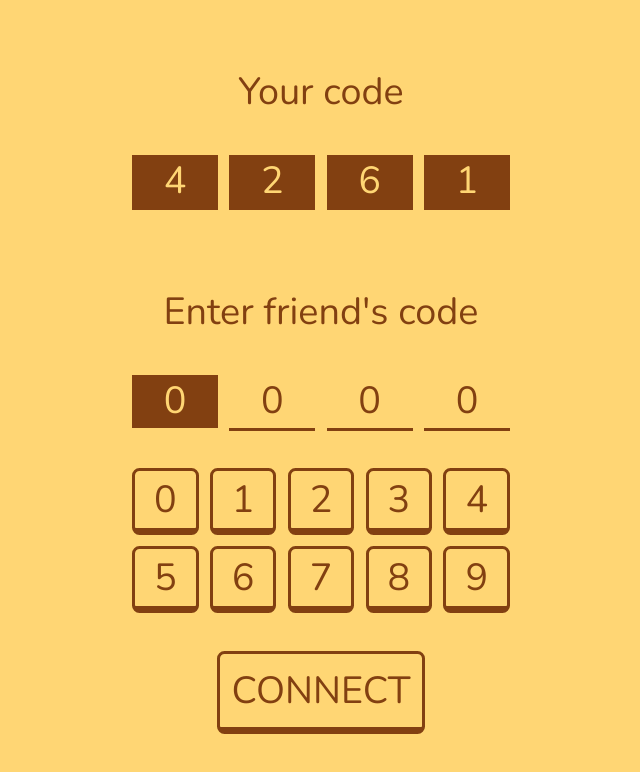
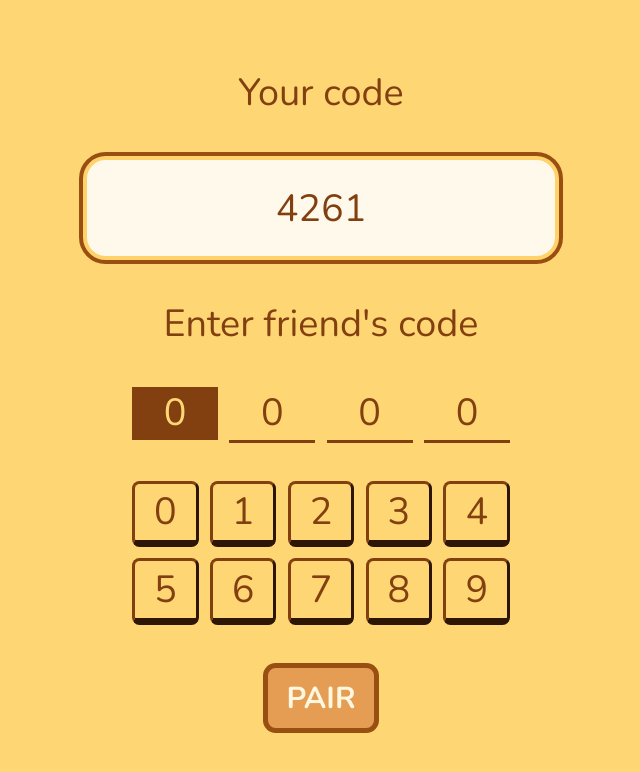
Before and after one commit to marinm/connect-four, a React (Vite) app: page / in a window 1280 px wide. Shown: the top 772 px of the page, without its empty margins (319-959 px from the left). Built offline with nearby package versions, Linux system fonts and the light colour scheme.

Commit message:
inline styles

```diff
--- a/src/App.css
+++ b/src/App.css
@@ -89,15 +89,6 @@ input[type="text"] {
 
 input[type="text"]:focus {
     outline: none;
-}
-
-button {
-    font-size: 1rem;
-    background-color: transparent;
-    border: 0.1rem solid var(--fg-color);
-    border-radius: 0.1rem;
-    border-bottom-width: 0.2rem;
-    padding: 0.1rem 0.3rem;
 }
 
 button:disabled {
@@ -250,12 +241,3 @@ th {
     background-color: var(--fg-color);
     color: var(--bg-color);
 }
-
-#connect-btn {
-    background-color: transparent;
-    font-size: 1rem;
-    border-radius: 0.2rem;
-    border-width: 0.1rem 0.1rem 0.2rem 0.1rem;
-    padding: 0.3rem;
-    margin: 0;
-}
--- a/src/components/CodePage.tsx
+++ b/src/components/CodePage.tsx
@@ -29,17 +29,26 @@ export function CodePage({ room }: Props) {
         .fill(0)
         .map((_, i) => i);
 
-    console.log(positions);
-
     return (
         <div className="page">
             <div id="screen-code-input" className="screen">
                 Your code
-                <div id="own-code">
+                <div
+                    style={{
+                        backgroundColor: "#FFF9EC",
+                        border: "0.2ch solid #FFD36A",
+                        display: "flex",
+                        justifyContent: "center",
+                        alignItems: "center",
+                        width: "90%",
+                        padding: "1ch",
+                        textAlign: "center",
+                        borderRadius: "1ch",
+                        outline: "0.2ch solid #994F11",
+                    }}
+                >
                     {positions.map((n) => (
-                        <div key={n} className="digit">
-                            {room.myId[n]}
-                        </div>
+                        <div key={n}>{room.myId[n]}</div>
                     ))}
                 </div>
                 <div>Enter friend's code</div>
@@ -69,10 +78,18 @@ export function CodePage({ room }: Props) {
                     ))}
                 </div>
                 <button
-                    id="connect-btn"
                     onClick={() => room.join(friendCode.join(""))}
+                    style={{
+                        fontSize: "0.8rem",
+                        backgroundColor: "#e49d53",
+                        border: "0.3ch solid #994F11",
+                        borderRadius: "0.7ch",
+                        color: "#fff7e0",
+                        fontWeight: "bold",
+                        padding: "0.5ch 1ch",
+                    }}
                 >
-                    CONNECT
+                    PAIR
                 </button>
             </div>
         </div>
```
